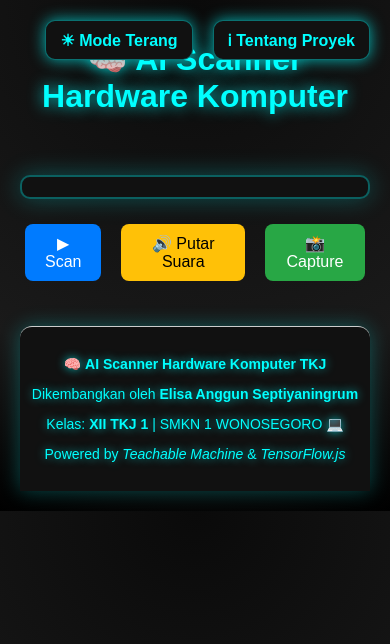
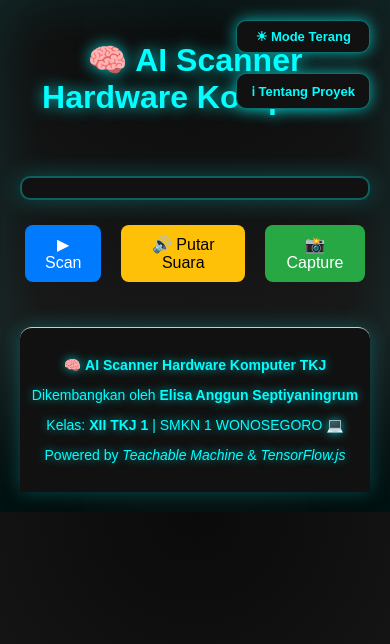
Before and after one commit to ELICAAA0/AI_Scanner_hardware, a plain HTML site: page index.html in a window 390 px wide. Both pictures are taken after a click on the button "🌙 Mode Gelap". Drawn offline with nearby package versions, Linux system fonts and the light colour scheme; a script that the page names is missing.

Commit message:
Update style.css

```diff
--- a/style.css
+++ b/style.css
@@ -6,11 +6,78 @@ body {
   color: #333;
   margin: 0;
   padding: 20px;
+  transition: background 0.4s, color 0.4s, box-shadow 0.4s;
 }
 
-h1 {
-  color: #0078d7;
-  margin-top: 20px;
+/* 🌙 Mode Gelap Glowing */
+body.dark-mode {
+  background: radial-gradient(circle at top, #0a0a0a, #1c1c1c 60%, #000);
+  color: #f0f0f0;
+  box-shadow: inset 0 0 60px rgba(0, 255, 255, 0.1);
+}
+
+body.dark-mode * {
+  transition: color 0.4s, background 0.4s, box-shadow 0.4s;
+}
+
+/* ✨ Efek Glow untuk Elemen Penting */
+body.dark-mode #webcam canvas {
+  border-color: #00ffff;
+  box-shadow: 0 0 25px #00ffff80;
+}
+
+body.dark-mode h1 {
+  color: #00e0ff;
+  text-shadow: 0 0 10px #00ffff;
+}
+
+body.dark-mode .info-box {
+  background-color: #1e1e1e;
+  color: #f8f8f8;
+  box-shadow: 0 0 20px rgba(0, 255, 255, 0.3);
+}
+
+/* 🌟 Header pojok kanan atas */
+.header-top {
+  position: fixed;
+  top: 15px;
+  right: 15px;
+  display: flex;
+  gap: 10px;
+  z-index: 100;
+}
+
+/* Tombol header */
+.header-top button {
+  background-color: #0078d7;
+  color: white;
+  border: none;
+  border-radius: 8px;
+  padding: 8px 14px;
+  cursor: pointer;
+  font-weight: 600;
+  font-size: 13px;
+  box-shadow: 0 3px 8px rgba(0, 0, 0, 0.2);
+  transition: background 0.3s, box-shadow 0.3s, transform 0.3s;
+}
+
+.header-top button:hover {
+  background-color: #005fa3;
+  transform: scale(1.05);
+}
+
+/* Tombol saat dark mode */
+body.dark-mode .header-top button {
+  background-color: #111;
+  color: #00ffff;
+  box-shadow: 0 0 12px #00ffff99;
+  border: 1px solid #00ffff55;
+}
+
+body.dark-mode .header-top button:hover {
+  box-shadow: 0 0 20px #00ffffcc;
+  background-color: #0b0b0b;
+  transform: scale(1.1);
 }
 
 /* 🎥 Area kamera + info */
@@ -20,10 +87,9 @@ h1 {
   align-items: flex-start;
   gap: 30px;
   flex-wrap: wrap;
-  margin-top: 30px;
+  margin-top: 80px;
 }
 
-/* 📸 Kamera */
 #webcam {
   display: flex;
   justify-content: center;
@@ -33,7 +99,6 @@ h1 {
   border-radius: 15px;
   box-shadow: 0 0 15px rgba(0, 0, 0, 0.1);
   position: relative;
-  z-index: 1;
 }
 
 #webcam video,
@@ -44,8 +109,7 @@ h1 {
   height: 250px;
   object-fit: cover;
   background: #000;
-  transition: box-shadow 0.3s ease;
-  pointer-events: auto;
+  transition: all 0.3s ease;
 }
 
 /* 🧠 Kotak Info di samping */
@@ -59,12 +123,10 @@ h1 {
   max-width: 90%;
   text-align: left;
   animation: fadeIn 0.3s ease-in-out;
-  position: relative;
-  z-index: 5; /* ✅ di atas kamera tapi masih bisa diklik */
-  pointer-events: auto;
+  z-index: 5;
 }
 
-/* 🧭 Tombol di dalam info box */
+/* ✨ Tombol dalam info box */
 #closeInfo {
   margin-top: 12px;
   padding: 8px 14px;
@@ -81,7 +143,7 @@ h1 {
   background-color: #27ae60;
 }
 
-/* ✨ Tombol utama */
+/* Tombol utama */
 .button-container {
   display: flex;
   justify-content: center;
@@ -104,21 +166,25 @@ button:hover {
   background-color: #45a049;
 }
 
-/* 💫 Animasi masuk */
+/* 💫 Animasi */
 @keyframes fadeIn {
   from { opacity: 0; transform: translateY(10px); }
   to { opacity: 1; transform: translateY(0); }
 }
 
-/* 📱 Responsif untuk layar kecil */
+/* 📱 Responsif */
 @media (max-width: 768px) {
   .scanner-container {
     flex-direction: column;
     align-items: center;
   }
-
   .info-box {
     width: 90%;
     margin-top: 20px;
   }
+  .header-top {
+    flex-direction: column;
+    right: 10px;
+    top: 10px;
+  }
 }
```
